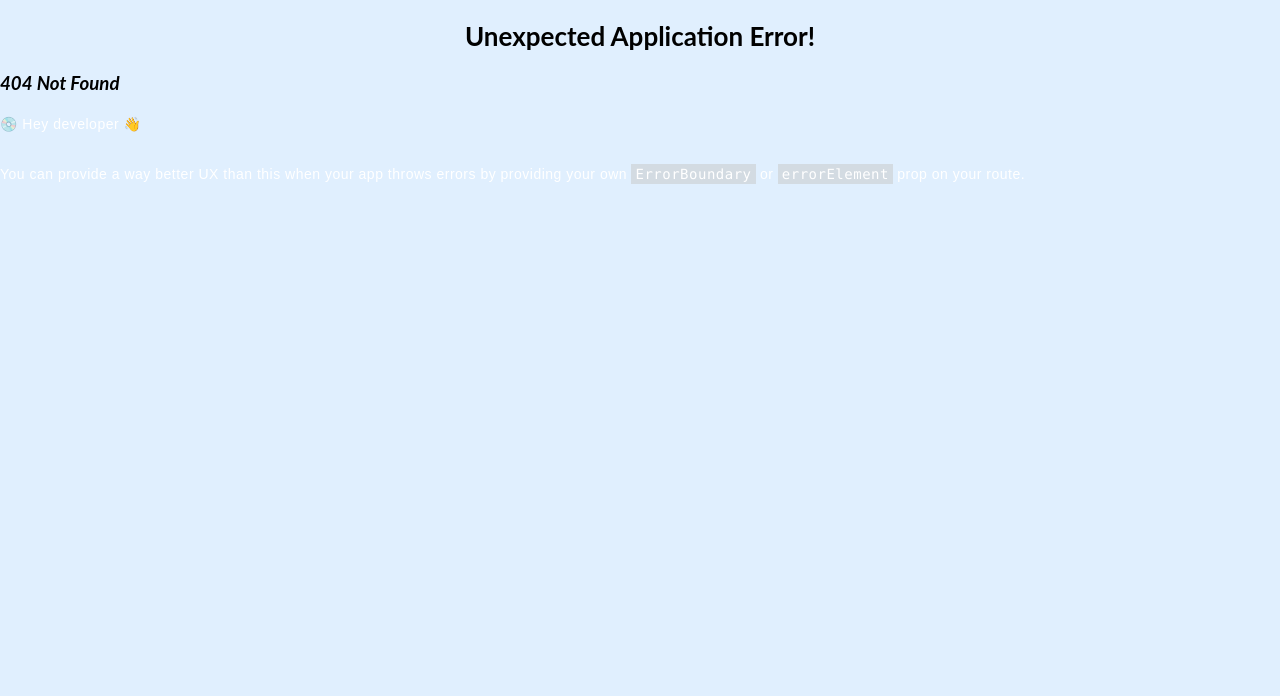
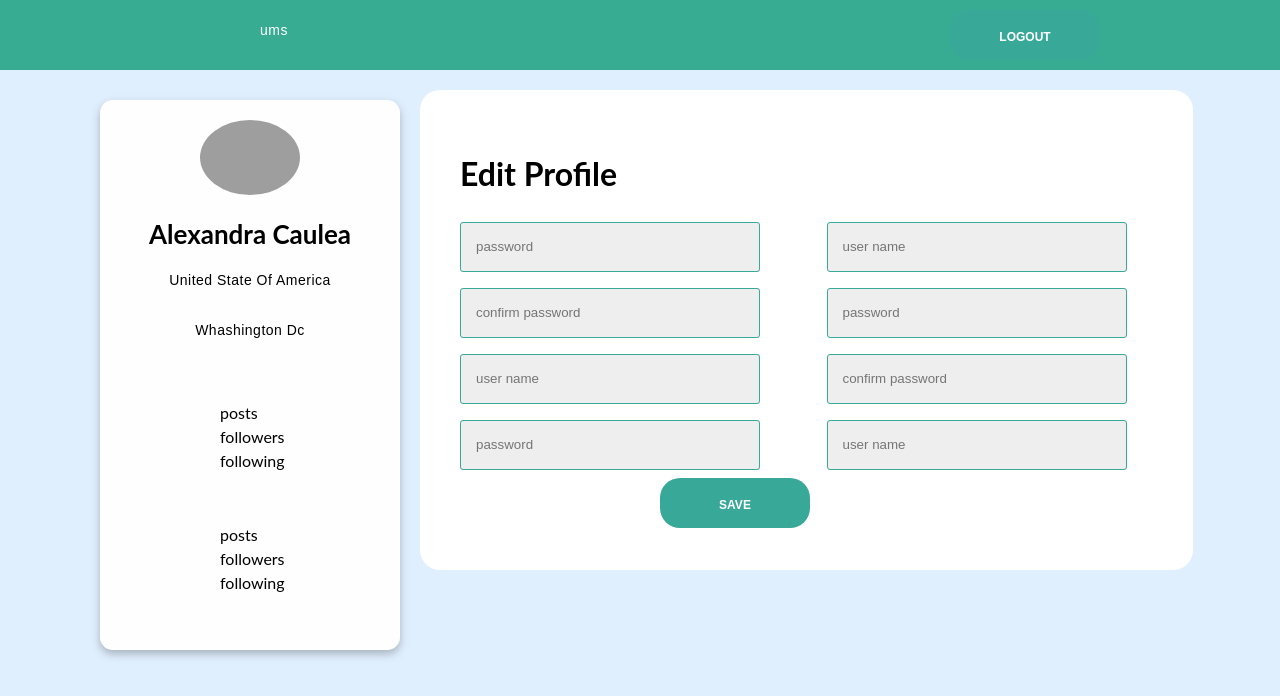
Before and after one commit to naolatomsa/User-Management-, a React (Create React App) app: page /adminpro in a window 1280 px wide. Before the commit this address had no page. Shown: the top 696 px of the page. Built offline with nearby package versions, Linux system fonts and the light colour scheme; grey boxes are pictures that could not be loaded.

Commit message:
commit 5

```diff
--- a/src/Activity.css
+++ b/src/Activity.css
@@ -1,6 +1,6 @@
-body {
-    background-color: black;
-  }
+/* body {
+    font-family: 'lato', sans-serif;
+  } */
   .container2 {
     width: 500px;
     /* margin-left: auto;
@@ -36,7 +36,7 @@ body {
     .tablerow {
       padding: 5px 0;
       margin-bottom: 5px;
-      background-color: #ffffff;
+      background-color:  #ffffff;
       box-shadow: 0px 0px 9px 0px rgba(0,0,0,0.1);
     }
     .col-11 {
--- a/src/Activity.js
+++ b/src/Activity.js
@@ -1,6 +1,4 @@
 import React from 'react';
-import TopBar from './Topbar';
-import Gule from './userpage';
 // import './adminDashbord.css';
 import './Activity.css'
 
@@ -8,7 +6,6 @@ function View() {
 
   return (
     <div style={{display: 'grid'}}>
-    <TopBar />
     <div className="container2">
     <ul className="responsivetable">
         <li className="tableheader">
--- a/src/adminDashbord.css
+++ b/src/adminDashbord.css
@@ -16,17 +16,16 @@ body {
   .container {
     max-width: 1000px;
     padding-left: 120px;
-    padding-right: 80px;
+    /* padding-right: 80px; */
     margin-left: 100px;
-    margin-right: 100px;
+    /* margin-right: 100px; */
   }
 
   .user-role{
     display: flex;
     justify-content: space-between;
     background-color: white;
-    color: black;
-    max-width: 1000px;
+    /* max-width: 1000px; */
     margin-left: 260px;
     margin-right: 180px;
     padding: 10px 30px;
@@ -35,8 +34,7 @@ body {
   .user-man{
     display: flex;
     justify-content: space-between;
-    max-width: 1000px;
-    color: black;
+    /* max-width: 1000px; */
     padding-left: 160px;
     padding-right: 80px;
     margin-left: 100px;
@@ -46,9 +44,9 @@ body {
     display: flex;
     justify-content: space-between;
     max-width: 1000px;
-    padding-left: 160px;
-    padding-right: 80px;
-    margin-left: 100px;
+    padding-left: 60px;
+    padding-right: 50px;
+    margin-left: 200px;
     margin-right: 100px;
   }
 
@@ -66,7 +64,7 @@ body {
     border: #38A899;
     border-radius: 20px;
     width: 150px;
-    height: 10;
+    height: 50px;
   }
   .responsive-table {
     li {
--- a/src/adminDashbord.js
+++ b/src/adminDashbord.js
@@ -16,7 +16,9 @@ function Naol() {
       <input type="text" placeholder="search" />
     </div>
     <div className="user-role">
-      <p>ums</p>
+      <p style={{
+      color: 'black'
+    }}> ums</p>
       <button>search</button>
     </div>
     <div className="user-top">
--- /dev/null
+++ b/src/adminProfile.js
@@ -0,0 +1,51 @@
+import React from 'react';
+import './login.css';
+import './edituser.css';
+import TopBar from './Topbar';
+// import View from './Activity';
+import Gule from './userpage';
+function AdminProfile(){
+    return(
+        <div class="edituser">
+
+        <div className='tolbar1'><TopBar /></div>
+        <Gule />
+        <div className='form-container edittwo'>
+        <form className='form editform' action='#'>
+        <h1 className='htwo'>Edit Profile</h1>
+        <div className='input3'>
+            <input type='password' placeholder='password' required/>
+            </div>
+        <div className='input2'>
+        <input type="text" placeholder="user name" required/>
+        </div>
+
+            <div className='input2'>
+            <input type='password' placeholder='confirm password' required/>
+            </div>
+            <div className='input3'>
+            <input type='password' placeholder='password' required/>
+            </div>
+        <div className='input2'>
+        <input type="text" placeholder="user name" required/>
+        </div>
+
+            <div className='input2'>
+            <input type='password' placeholder='confirm password' required/>
+            </div>
+            <div className='input3'>
+            <input type='password' placeholder='password' required/>
+            </div>
+        <div className='input2'>
+        <input type="text" placeholder="user name" required/>
+        </div>
+            <div className='input6'>
+            <button>save</button>
+            </div>
+        </form>
+        {/* <View /> */}
+        </div>
+        </div>
+    );
+}
+export default AdminProfile;
--- /dev/null
+++ b/src/edituser.css
@@ -0,0 +1,33 @@
+.editform{
+    display: grid;
+    grid-template-columns: 1fr 1fr;
+    padding-left: 40px;
+    align-content: center;
+
+    border-radius: 20px;
+
+}
+.edit{
+    height: 300px;
+
+}
+.htwo{
+    grid-column: span 2;
+}
+.edituser{
+    display: grid;
+    grid-template-columns: 1fr 1fr 1fr;
+    gap:20px
+}
+.tolbar1{
+    grid-column: span 3;
+}
+.inputfour{
+    grid-column: span 2;
+}
+
+/* Edit admin profile */
+.edittwo{
+    height: 500px;
+
+}
--- /dev/null
+++ b/src/edituser.js
@@ -0,0 +1,35 @@
+import React from 'react';
+import './login.css';
+import './edituser.css';
+import TopBar from './Topbar';
+import View from './Activity';
+import Gule from './userpage';
+function Edit(){
+    return(
+        <div class="edituser">
+
+        <div className='tolbar1'><TopBar /></div>
+        <Gule />
+        <div className='form-container edit'>
+        <form className='form editform' action='#'>
+        <h1 className='htwo'>Edit User Account</h1>
+        <div className='input3'>
+            <input type='password' placeholder='password' required/>
+            </div>
+        <div className='input2'>
+        <input type="text" placeholder="user name" required/>
+        </div>
+
+            <div className='inputfour'>
+            <input type='password' placeholder='confirm password' required/>
+            </div>
+            <div className='input6'>
+            <button>save</button>
+            </div>
+        </form>
+        <View />
+        </div>
+        </div>
+    );
+}
+export default Edit;
--- a/src/login.css
+++ b/src/login.css
@@ -2,7 +2,15 @@
 * {
     box-sizing: border-box;
   }
-
+  .formcontainer{
+    display: grid;
+    grid-template-columns: 1fr 1fr;
+    justify-content: center;
+    align-items: center;
+    width: 400px;
+    height: 200px;
+    padding-bottom: 20px;
+  }
   body {
     margin: 0;
     padding: 0;
@@ -87,10 +95,18 @@
     font-size: 12px;
     font-weight: bold;
     font-family: sans-serif;
-    padding: 12px 45px;
+    padding: 20px 20px;
     text-transform: uppercase;
   }
-
+  .input5{
+    display: flex;
+    padding-left: 15px;
+    width: 350px;
+    gap: 20px;
+  }
+  .input6{
+    padding-left: 200px;
+  }
   button:active {
     transform: scale(0.95);
   }
--- /dev/null
+++ b/src/setacount.js
@@ -0,0 +1,61 @@
+import React from 'react';
+import './login.css';
+
+function SetAcount() {
+  return (
+    <div className='all'>
+      <div className='wow'>
+          <div className='Naol'>
+          <div id="styleec" />
+          <div id="stylerec" />
+          <div id="poly1" />
+          <div className='midlep'>
+
+            <h1 className='h1'>WELCOME!</h1>
+            <p className='fp'>
+            Set up your profile. Let’s know a little bit about you. This won’t take long.
+            </p>
+          </div>
+        </div>
+      </div>
+      <div className='form-container'>
+        <form className='form' action='#'>
+          <h1 className='h2'>Finish Account Setup</h1>
+          <div className='input3'>
+            <input type='text' placeholder='name' required/>
+            </div>
+
+          <div className='input1' style={{width:'300px', border: 'solid 1px #38A899 '}} >
+          <label for="gender">Gender:<br></br></label>
+        <select id="gender" name="gender">
+            <option value="male" >Male</option>
+            <option value="female">Female</option>
+            <option value="other">Other</option>
+        </select>
+          </div>
+          <div className='input2'>
+          <input type="tel" name="phone" placeholder="Enter your phone number" required/>
+          </div>
+
+            <div className='input4'>
+              <input type='password' placeholder='Date of birth' required/>
+            </div>
+            <div className='input4'>
+              <input type='password' placeholder='location' required/>
+            </div>
+            <div className='input4'>
+              <input type='password' placeholder='upload picture' required/>
+            </div>
+            <div className='input5'>
+              <button>Clear</button>
+              <button>save change</button>
+            </div>
+          <p style={{ color: 'black' }}>
+          </p>
+        </form>
+      </div>
+    </div>
+  );
+}
+
+export default SetAcount;
--- a/src/userpage.js
+++ b/src/userpage.js
@@ -1,10 +1,10 @@
 import React from 'react';
 import './userpage.css';
-import TopBar from './Topbar';
+// import TopBar from './Topbar';
 function Gule(){
     return(
         <>
-        <TopBar />
+        {/* <TopBar /> */}
   <div className="card">
 
     <div className="card1">
```
Also changed, not shown: src/App.js (+15 -0 lines).
